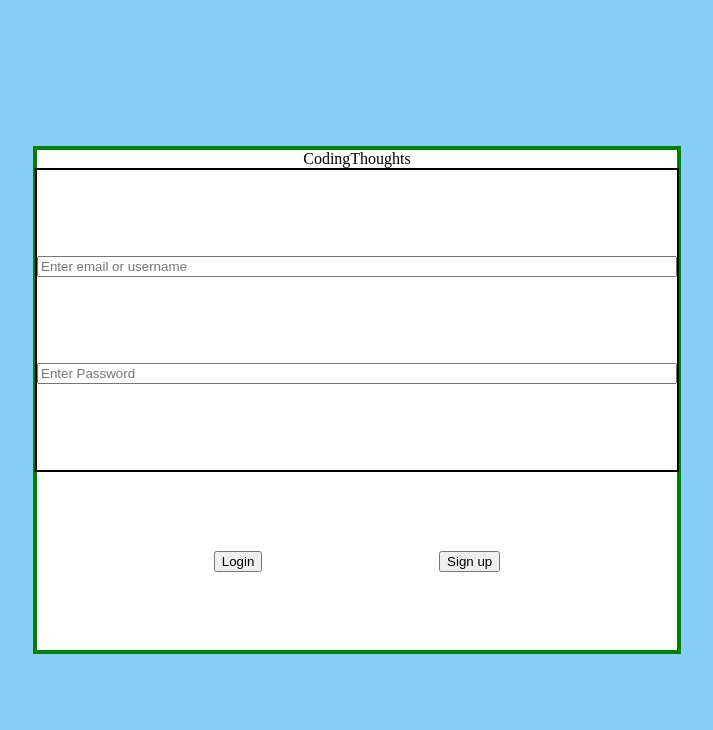
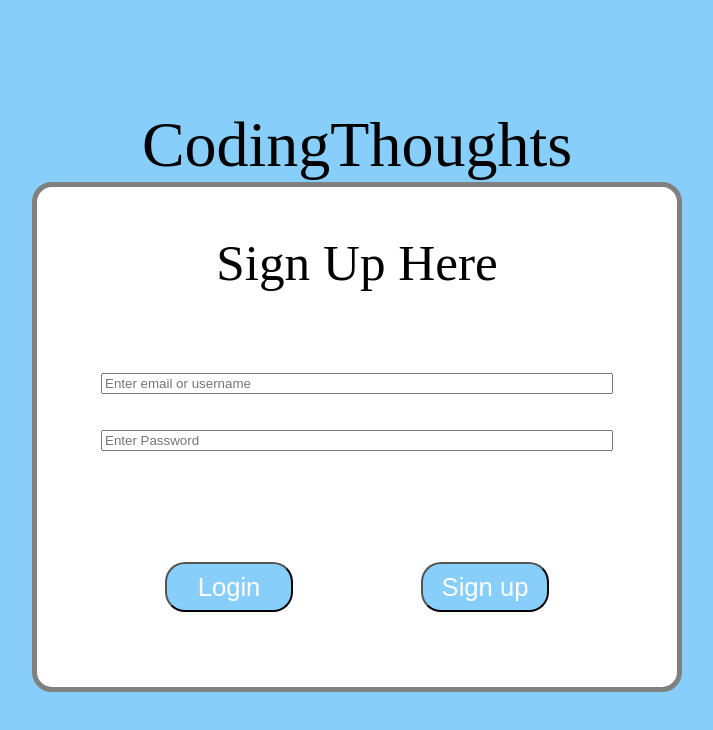
Before and after one commit to DavidSietko/codingThoughts, a Next.js app in the folder codingthoughts/: page /login in a window 1280 px wide. Shown: the top 730 px of the page, without its empty margins (283-996 px from the left). Built offline with nearby package versions, Linux system fonts and the light colour scheme.

Commit message:
updated styling for login page

```diff
--- a/codingthoughts/src/app/globals.css
+++ b/codingthoughts/src/app/globals.css
@@ -4,8 +4,28 @@
   box-sizing: border-box;
 }
 
+button {
+  transition: 0.2s ease;
+}
+
+button:hover {
+  transform: scale(1.05);
+}
+
+button:active {
+  transform: scale(0.95);
+}
 
 :root {
   --main: lightskyblue;
   --secondary: white;
+
+  --title-size: clamp(36px, 5vw, 72px);
+  --small-title-size: clamp(24px, 4vw, 60px);
+
+  --border-radius: 20px;
+
+  --small-button-width: clamp(50px, 20%, 200px);
+  --small-button-height: 50px;
+  --small-button-font: clamp(1rem, 2vw, 2rem);
 }
--- a/codingthoughts/src/app/login/page.module.css
+++ b/codingthoughts/src/app/login/page.module.css
@@ -7,5 +7,6 @@
     width: 100%;
     height: 100vh;
 
+    font-size: var(--title-size);
     background-color: var(--main);
 }
--- a/codingthoughts/src/app/login/page.tsx
+++ b/codingthoughts/src/app/login/page.tsx
@@ -4,6 +4,7 @@
 export default function Home() {
     return (
         <div className={styles.container}>
+            <header>CodingThoughts</header>
             <LoginForm/>
         </div>
     );
--- a/codingthoughts/src/components/form/LoginForm.module.css
+++ b/codingthoughts/src/components/form/LoginForm.module.css
@@ -7,7 +7,17 @@
     height: 500px;
     background-color: var(--secondary);
 
-    border: 4px solid green;
+    border: 5px solid gray;
+    border-radius: var(--border-radius);
+}
+
+.title {
+    display: flex;
+    flex-direction: column;
+    justify-content: center;
+    align-items: center;
+    height: 30%;
+    font-size: var(--small-title-size);
 }
 
 .entries {
@@ -15,9 +25,8 @@
     flex-direction: column;
     justify-content: space-evenly;
     align-items: space-evenly;
-    width: 100%;
-    height: 60%;
-    border: 2px solid black;
+    width: 80%;
+    height: 30%;
 }
 
 .buttons {
@@ -28,5 +37,14 @@
     width: 100%;
     height: auto;
     flex: 1;
+}
 
+.container button {
+    width: var(--small-button-width);
+    height: var(--small-button-height);
+    border-radius: var(--border-radius);
+
+    font-size: var(--small-button-font);
+    color: var(--secondary);
+    background-color: var(--main);
 }
--- a/codingthoughts/src/components/form/LoginForm.tsx
+++ b/codingthoughts/src/components/form/LoginForm.tsx
@@ -23,7 +23,9 @@
 
     return (
         <form className={styles.container}>
-            <header>CodingThoughts</header>
+            <div className={styles.title}>
+                <header>Sign Up Here</header>
+            </div>
             <div className={styles.entries}>
                 <input onChange={(e) => {setEmail(e.target.value)}} placeholder="Enter email or username"></input>
                 <input onChange={(e) => {setPassword(e.target.value)}} placeholder="Enter Password"></input>
```
